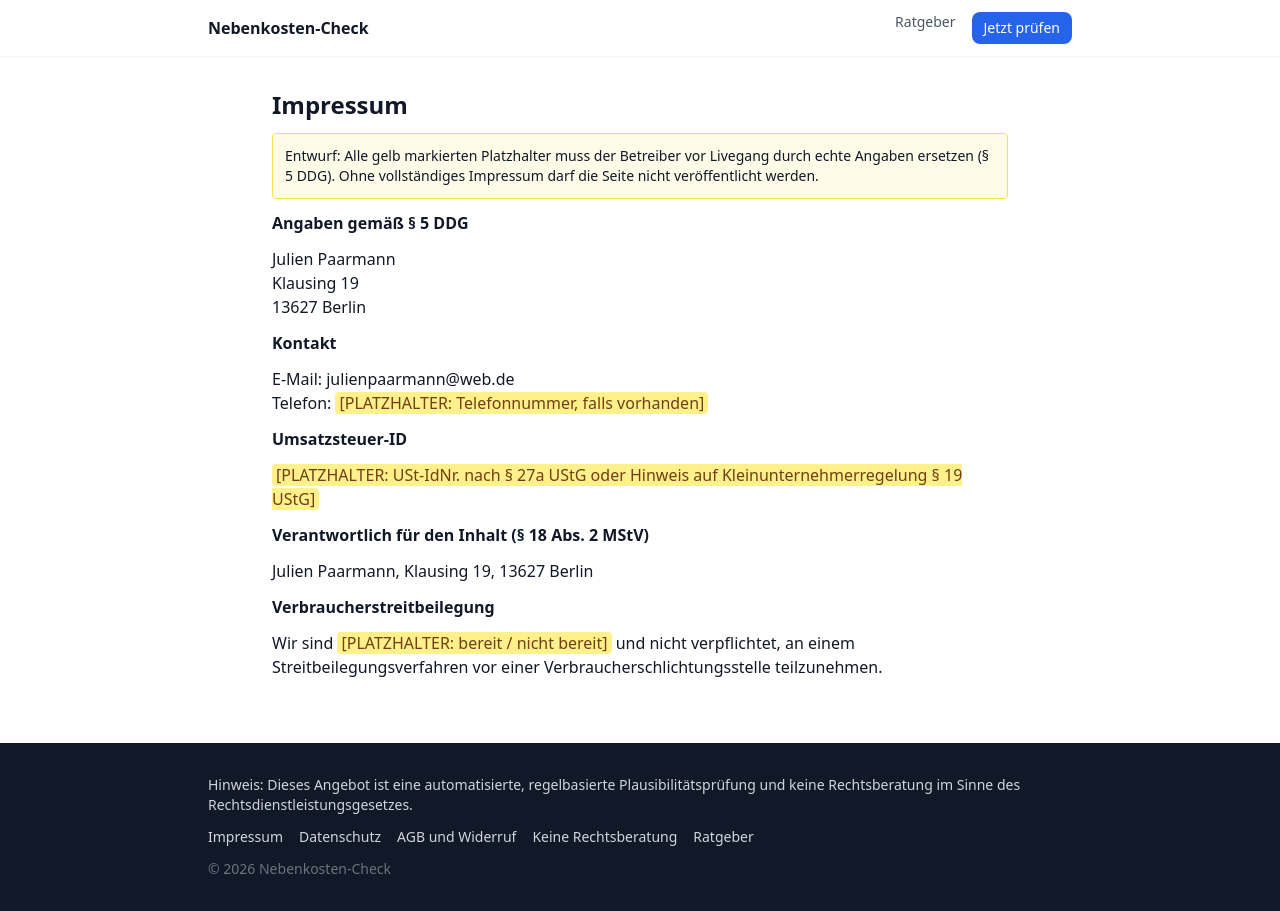
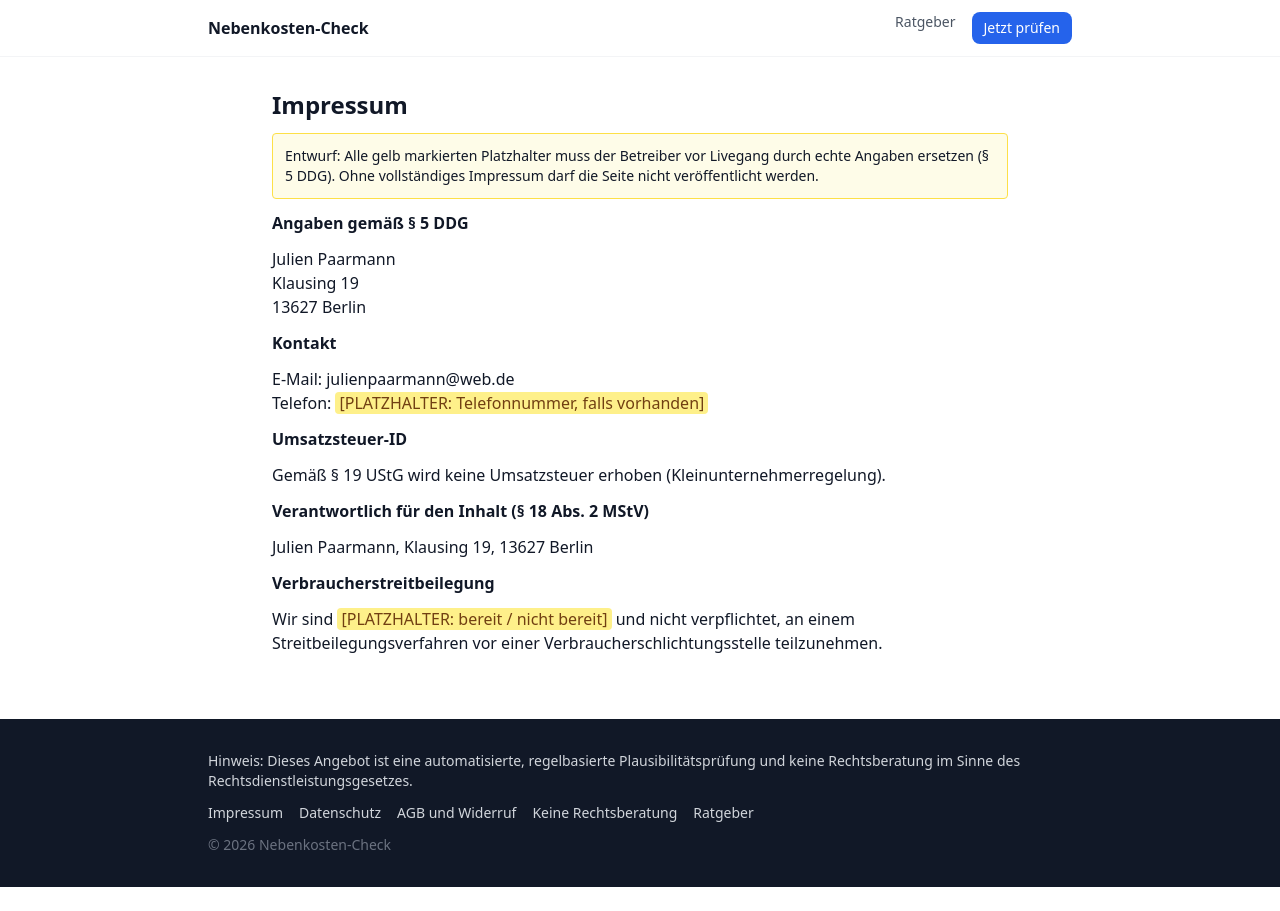
Before and after one commit to Hoodkitz/mietrecht-ai-nebenkosten, a Next.js app: page /impressum in a window 1280 px wide. After the commit the page ends 887 px from the top, so only its background shows below. Built offline with nearby package versions, Linux system fonts and the light colour scheme; no server answers.

Commit message:
legal: Kleinunternehmerhinweis (§ 19 UStG)
Co-Authored-By: Claude Sonnet 5.5 <noreply@anthropic.com>

```diff
--- a/src/app/agb/page.tsx
+++ b/src/app/agb/page.tsx
@@ -10,7 +10,7 @@ export default function Page() {
       <h2 className="font-semibold">1. Leistung</h2>
       <p>Anbieter: Julien Paarmann, Klausing 19, 13627 Berlin. Gegenstand ist die einmalige, automatisierte Prüfung Ihrer Angaben zur Nebenkostenabrechnung und die Bereitstellung eines Reports als digitaler Inhalt. Es handelt sich um keine Rechtsberatung (siehe <a className="underline" href="/haftungsausschluss">Hinweis</a>).</p>
       <h2 className="font-semibold">2. Preise und Zahlung</h2>
-      <p>Es gelten die zum Bestellzeitpunkt angezeigten Preise in Euro <Placeholder>inkl. / zzgl. USt. bzw. Kleinunternehmerhinweis</Placeholder>. Die Zahlung erfolgt über Stripe.</p>
+      <p>Es gelten die zum Bestellzeitpunkt angezeigten Preise in Euro (Kleinunternehmer gemäß § 19 UStG, es wird keine Umsatzsteuer ausgewiesen). Die Zahlung erfolgt über Stripe.</p>
       <h2 className="font-semibold">3. Widerrufsrecht bei digitalen Inhalten</h2>
       <p>Verbraucher haben grundsätzlich ein 14-tägiges Widerrufsrecht. Das Widerrufsrecht erlischt bei digitalen Inhalten, wenn wir mit der Ausführung begonnen haben, nachdem Sie ausdrücklich zugestimmt haben, dass wir vor Ablauf der Widerrufsfrist beginnen, und Ihre Kenntnis bestätigt haben, dass Sie dadurch Ihr Widerrufsrecht verlieren (§ 356 Abs. 5 BGB). Diese Zustimmung holen wir vor der Zahlung per Kontrollkästchen ein.</p>
       <p>Widerrufsadresse: Julien Paarmann, Klausing 19, 13627 Berlin, E-Mail: julienpaarmann@web.de</p>
--- a/src/app/impressum/page.tsx
+++ b/src/app/impressum/page.tsx
@@ -12,7 +12,7 @@ export default function Page() {
       <h2 className="font-semibold">Kontakt</h2>
       <p>E-Mail: julienpaarmann@web.de<br />Telefon: <Placeholder>Telefonnummer, falls vorhanden</Placeholder></p>
       <h2 className="font-semibold">Umsatzsteuer-ID</h2>
-      <p><Placeholder>USt-IdNr. nach § 27a UStG oder Hinweis auf Kleinunternehmerregelung § 19 UStG</Placeholder></p>
+      <p>Gemäß § 19 UStG wird keine Umsatzsteuer erhoben (Kleinunternehmerregelung).</p>
       <h2 className="font-semibold">Verantwortlich für den Inhalt (§ 18 Abs. 2 MStV)</h2>
       <p>Julien Paarmann, Klausing 19, 13627 Berlin</p>
       <h2 className="font-semibold">Verbraucherstreitbeilegung</h2>
```
